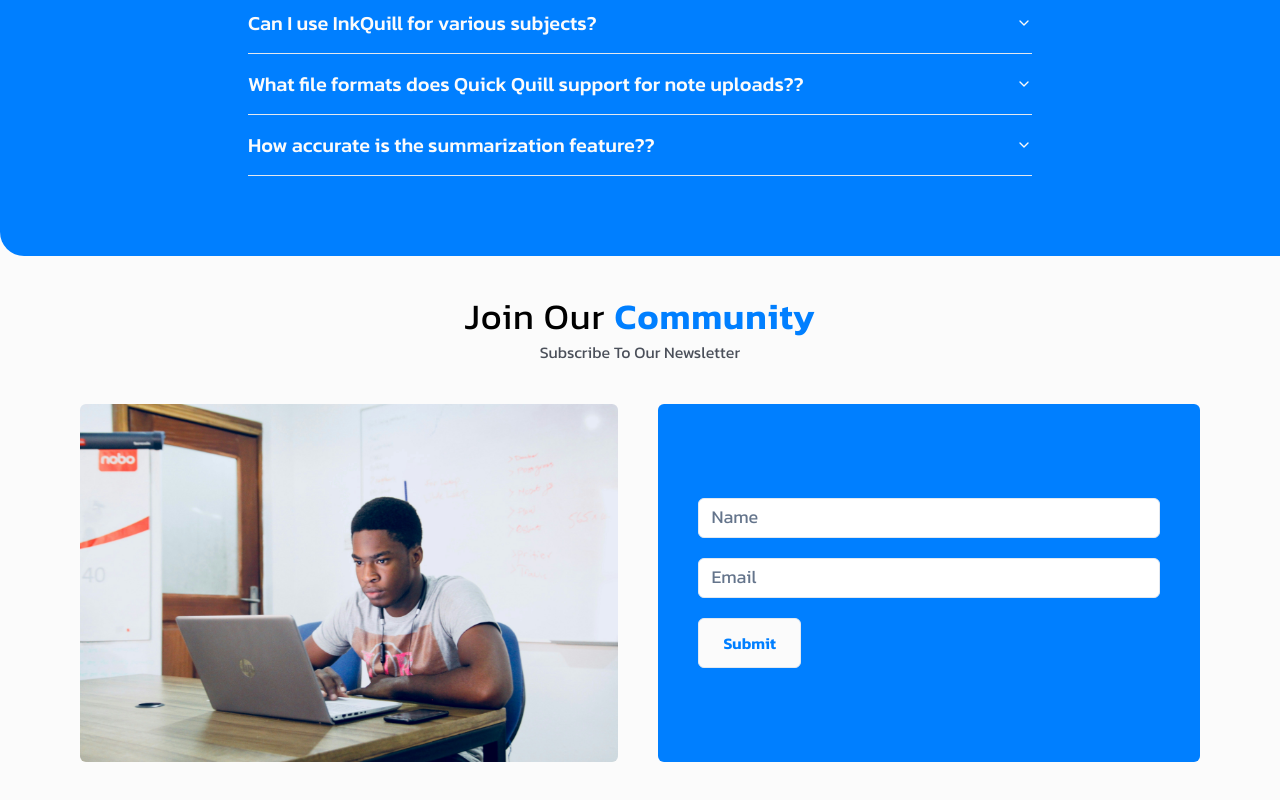
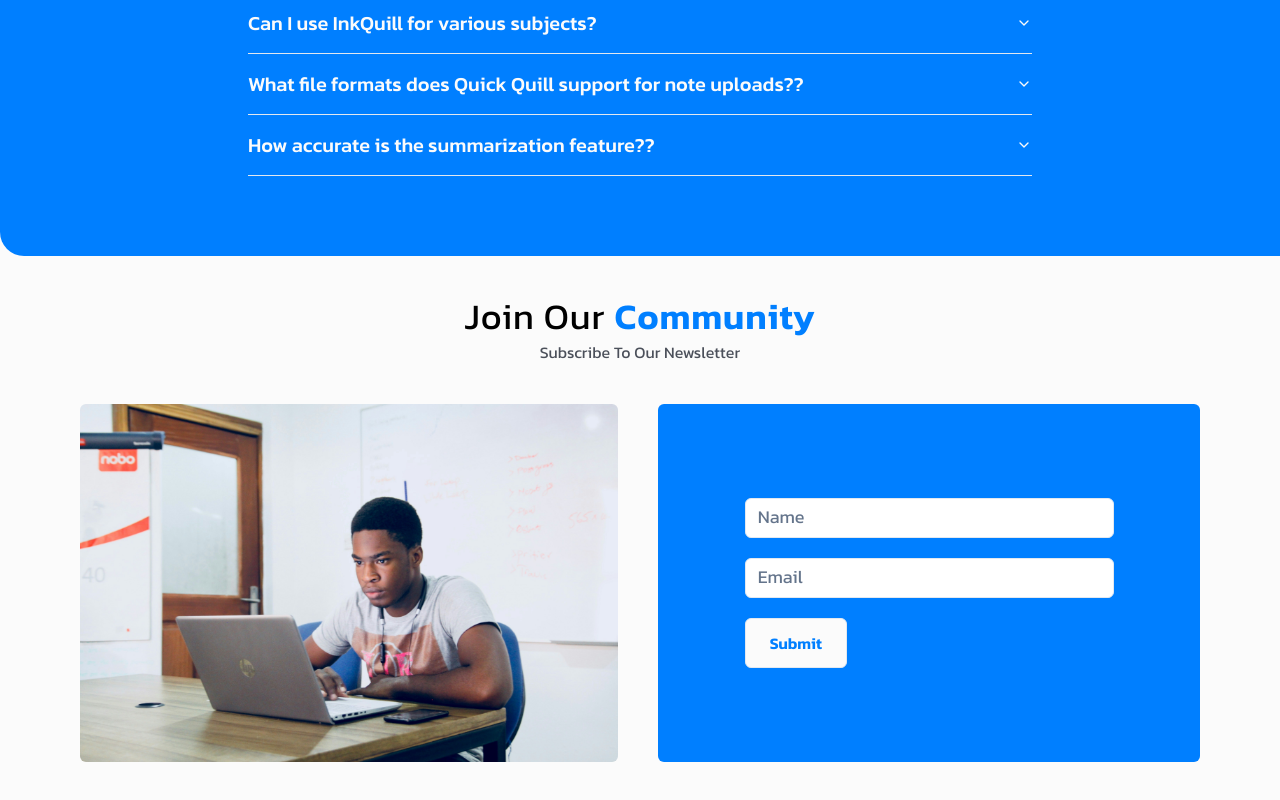
Before and after one commit to daniel-idowu-01/inkquill, a Next.js app: page / in a window 1280 px wide. Shown: the part 2159-2959 px from the top of the page. Built offline with nearby package versions, Linux system fonts and the light colour scheme.

Commit message:
fix: input width

```diff
--- a/app/components/Newsletter.tsx
+++ b/app/components/Newsletter.tsx
@@ -14,7 +14,7 @@
         <p className="opacity-70">Subscribe To Our Newsletter</p>
       </section>
 
-      <section className="flex gap-10 md:px-10 lg:px-20 py-10">
+      <section className="flex gap-10 lg:px-20 py-10">
         <article className="hidden lg:flex justify-center w-1/2">
           <Image
             className="rounded-md w-full"
@@ -26,7 +26,7 @@
         </article>
 
         <article className="flex items-center w-full lg:w-1/2 bg-azure-blue p-5 md:p-10 rounded-md">
-          <aside className="m-auto flex flex-col gap-5 w-full">
+          <aside className="m-auto flex flex-col gap-5 w-full md:w-[80%]">
             <Input
               className=" placeholder:text-lg"
               type="text"
```
